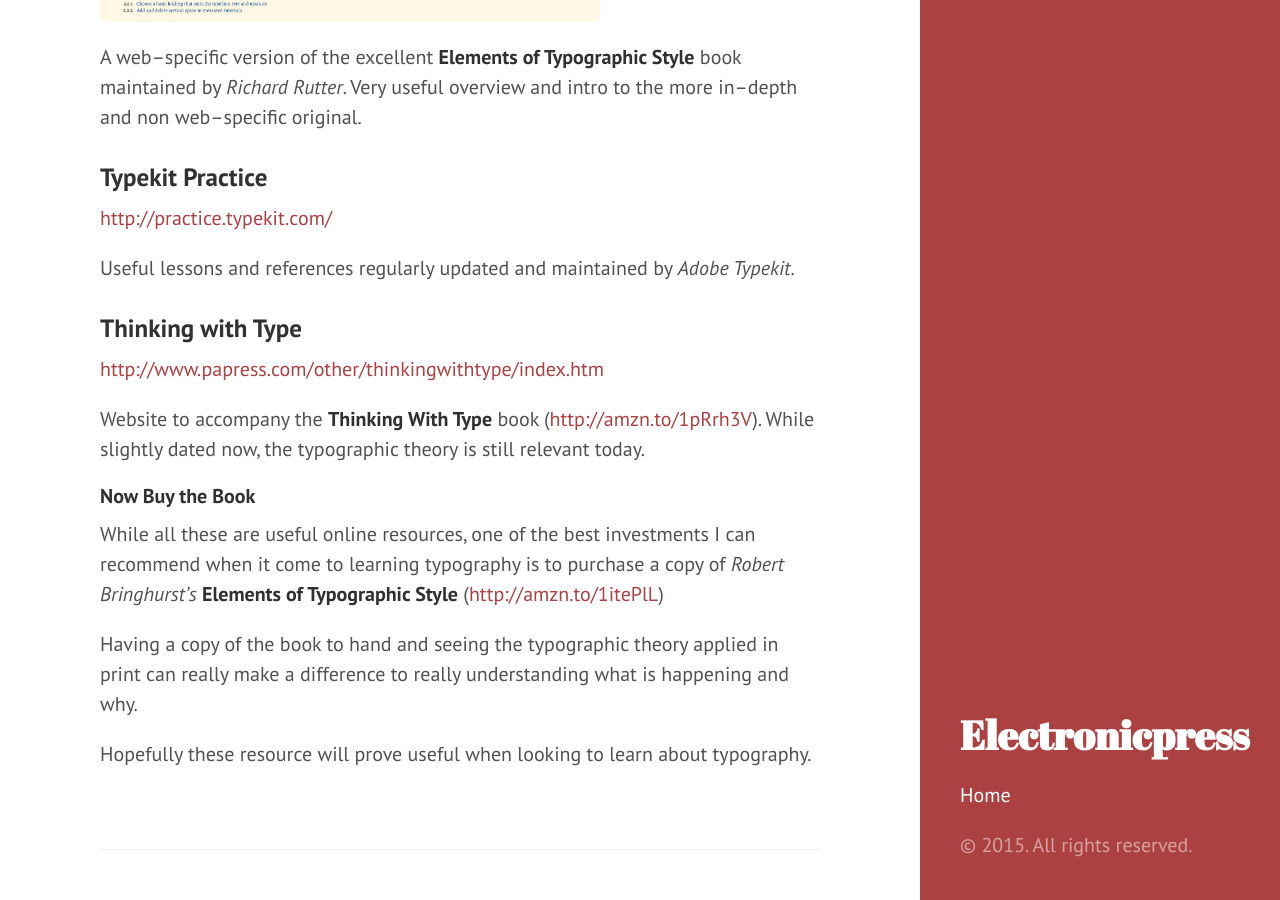
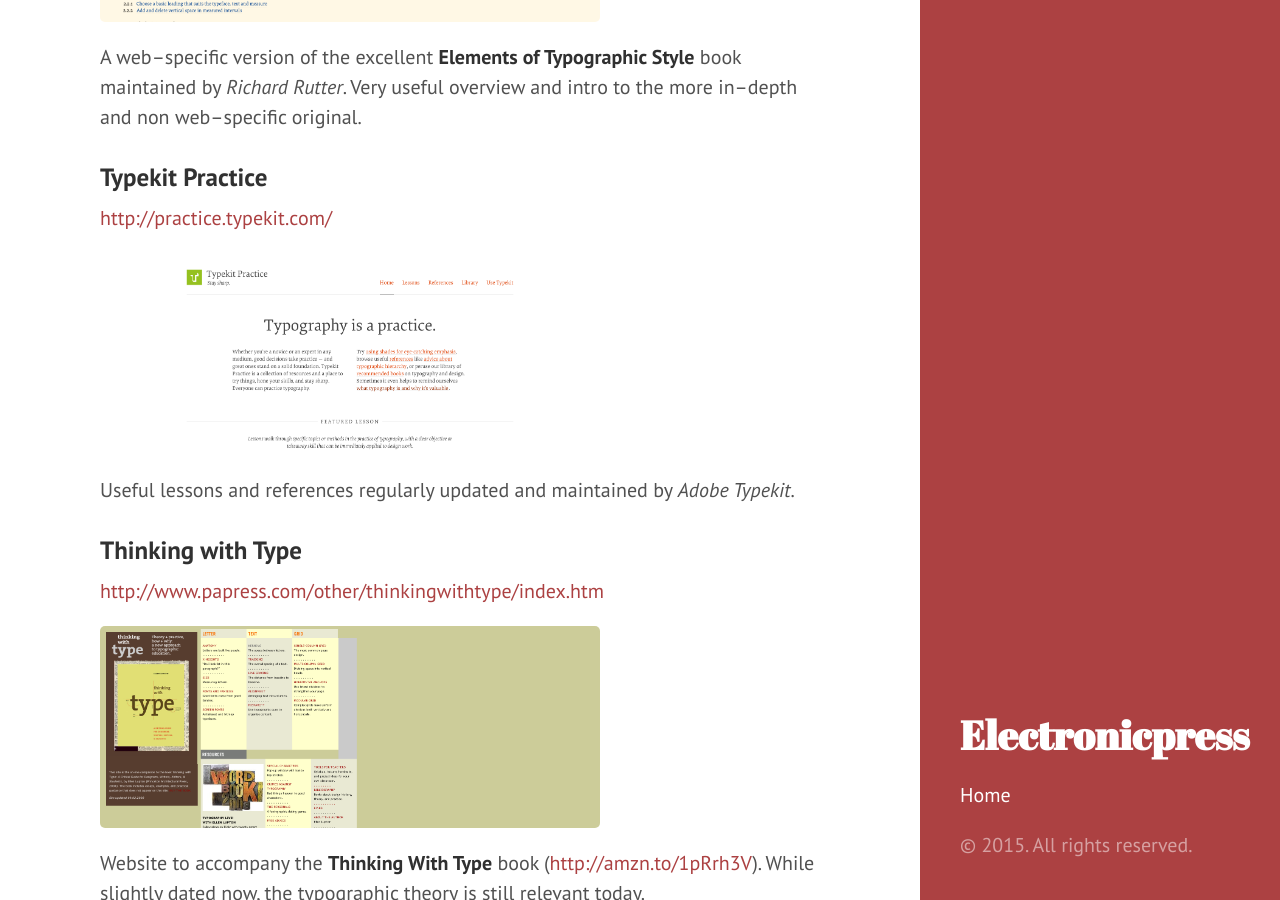
Before and after one commit to whitingx/whitingx.github.io, a Jekyll site: the page built from _posts/2014-06-13-useful-resources-for-learning-typography.markdown, in a window 1280 px wide and 900 px high, scrolled down 1035 px. Built offline with Jekyll 4.4.1, drawn with Linux system fonts in a browser that asks for light colours.

Commit message:
Post update: Useful Resources for Learning Typography

```diff
--- a/_posts/2014-06-13-useful-resources-for-learning-typography.markdown
+++ b/_posts/2014-06-13-useful-resources-for-learning-typography.markdown
@@ -27,11 +27,15 @@
 
 [http://practice.typekit.com/](http://practice.typekit.com/)
 
+![Typekit Practice](https://raw.githubusercontent.com/whitingx/whitingx.github.io/master/_posts/images/typekit-practice.png "Typekit Practice"){: .blog-image }
+
 Useful lessons and references regularly updated and maintained by _Adobe Typekit_.
 
 ### Thinking with Type
 
 [http://www.papress.com/other/thinkingwithtype/index.htm](http://www.papress.com/other/thinkingwithtype/index.htm)
+
+![Thinking with Type](https://raw.githubusercontent.com/whitingx/whitingx.github.io/master/_posts/images/thinking-with-type.png "Thinking with Type"){: .blog-image }
 
 Website to accompany the **Thinking With Type** book ([http://amzn.to/1pRrh3V](http://amzn.to/1pRrh3V)). While slightly dated now, the typographic theory is still relevant today.
 
```
Also changed, not shown: other parts of _posts/2014-06-13-useful-resources-for-learning-typography.markdown (+2 -0 lines).
